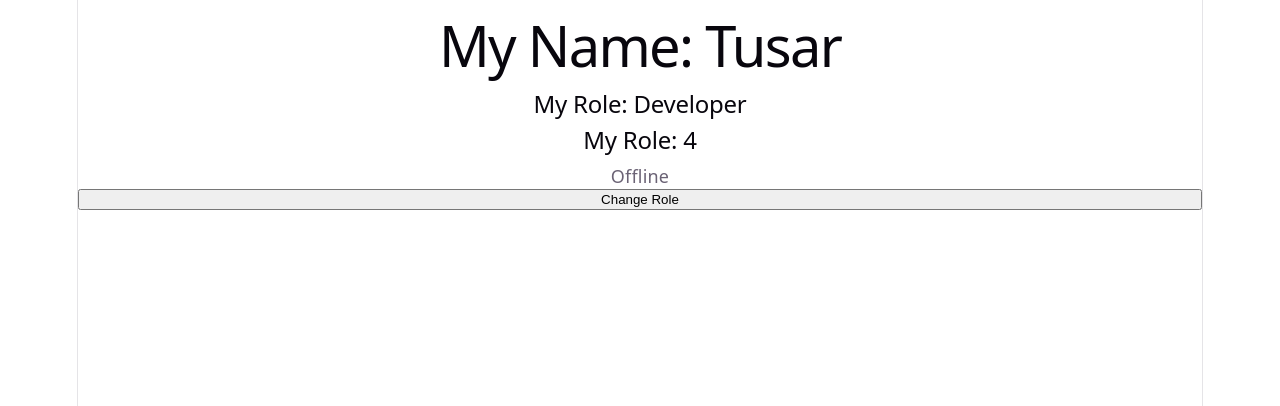
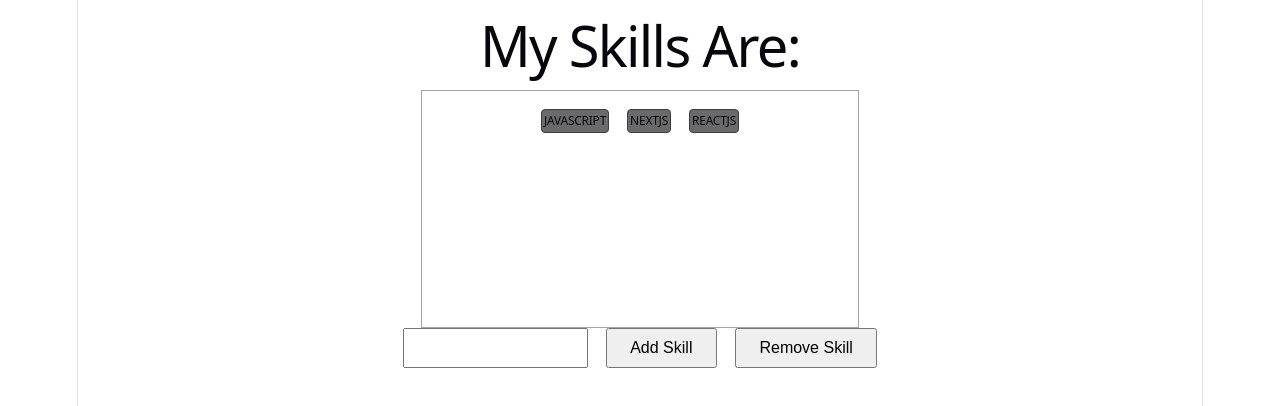
Before and after one commit to Tusar78/AI-Integrated-Full-Stack-Developer, a React (Vite) app in the folder ReactJS/Initial/: page / in a window 1280 px wide. Shown: the top 406 px of the page. Built offline with nearby package versions, Linux system fonts and the light colour scheme.

Commit message:
Use state to solve real world problem

```diff
--- a/ReactJS/Initial/src/App.css
+++ b/ReactJS/Initial/src/App.css
@@ -267,3 +267,25 @@
   background-color: #d4edda;
   color: red;
 }
+
+.skills {
+  display: flex;
+  justify-content: center;
+  align-items: start;
+  width: 100%;
+  max-width: 400px;
+  border: 1px solid rgb(165, 165, 165);
+  margin: 0 auto;
+  gap: 1rem;
+  height: 200px;
+  padding: 1rem;
+}
+.skill {
+  font-size: 12px;
+  text-transform: uppercase;
+  padding: 4px 2px;
+  border: 1px solid #3d3d3d;
+  background-color: rgb(107, 106, 106);
+  border-radius: 4px;
+  display: inline-block;
+}
--- a/ReactJS/Initial/src/App.jsx
+++ b/ReactJS/Initial/src/App.jsx
@@ -1,35 +1,53 @@
-import { useState } from 'react';
-import './App.css'
+import { useState } from "react";
+import "./App.css";
 
+const ShowSkill = ({ skill }) => {
+  return (
+    <>
+      <h2 className="skill">{skill}</h2>
+    </>
+  );
+};
 const App = () => {
-  const [user, setUser] = useState({
-    name: 'Tusar',
-    profile: {
-      role: 'Developer',
-      experience: 4,
-    }
-  })
+  const [skills, setSkills] = useState(["JavaScript", "NextJS", "ReactJS"]);
+  const [inputValue, setInputValue] = useState("");
+  const handleAddSkill = (newSkill) => {
+    setSkills((prevSkill) => [...prevSkill, newSkill]);
+  };
 
-  const handleRole = () => {
-    setUser(prevUser => ({
-      ...prevUser,
-      profile: {
-        ...prevUser.profile,
-        role: 'Full Stack Developer'
-      }
-    }))
-  }
+  const handleChange = (e) => {
+    setInputValue(e.target.value);
+  };
+  const handleRemoveSkill = (newSkill) => {
+    console.log(newSkill);
+
+    setSkills((prevSkills) => {
+      return prevSkills.filter(
+        (skill) => skill.toLowerCase() !== newSkill.toLowerCase(),
+      );
+    });
+  };
 
   return (
     <>
-      <h1>My Name: {user.name}</h1>
-      <h2>My Role: {user.profile.role}</h2>
-      <h2>My Role: {user.profile.experience}</h2>
-      <p>{user.isOnline ? "Online" : "Offline"}</p>
+      <h1>My Skills Are: </h1>
+      <div className="skills">
+        {skills.map((skill) => (
+          <ShowSkill key={skill} skill={skill} />
+        ))}
+      </div>
 
-      <button onClick={handleRole}>Change Role</button>
+      <div className="btn-list">
+        <input type="text" onChange={(e) => handleChange(e)} />
+        <button className="btn" onClick={() => handleAddSkill(inputValue)}>
+          Add Skill
+        </button>
+        <button className="btn" onClick={() => handleRemoveSkill(inputValue)}>
+          Remove Skill
+        </button>
+      </div>
     </>
-  )
-}
+  );
+};
 
 export default App;
```
